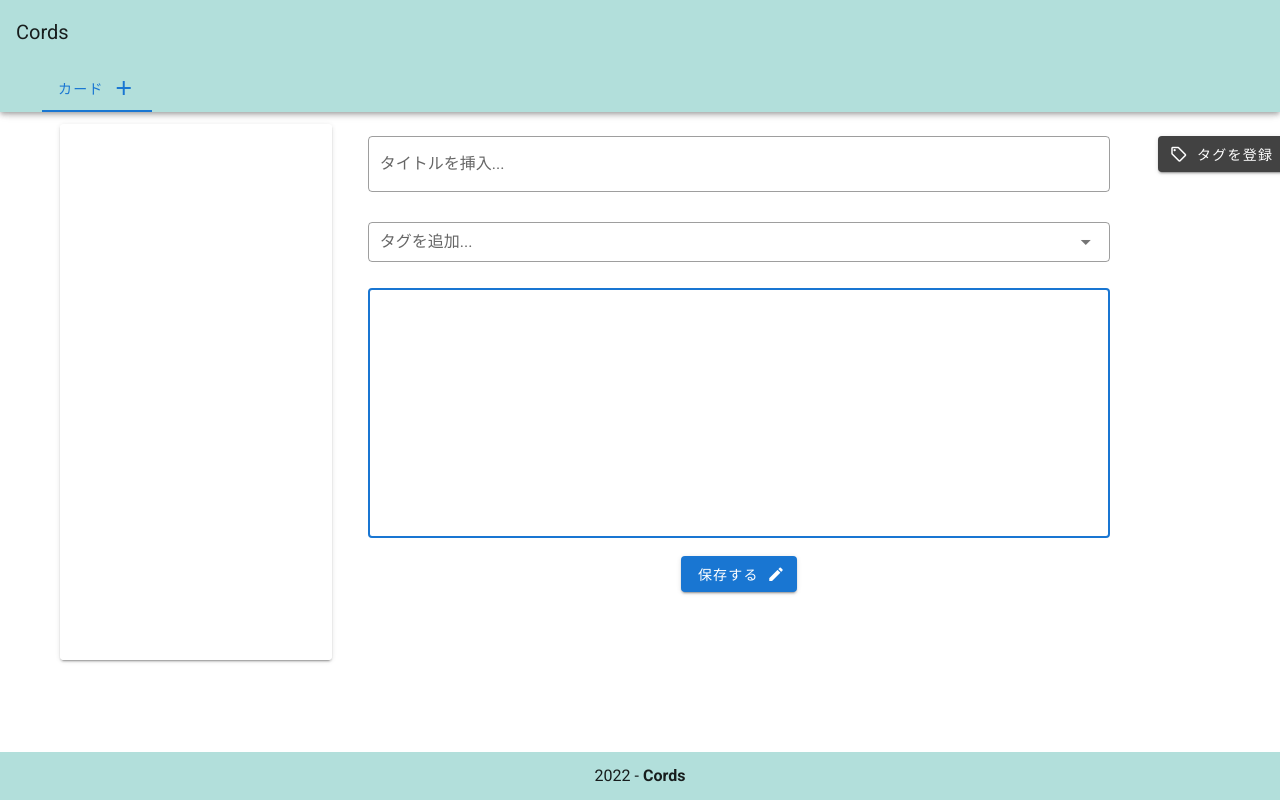
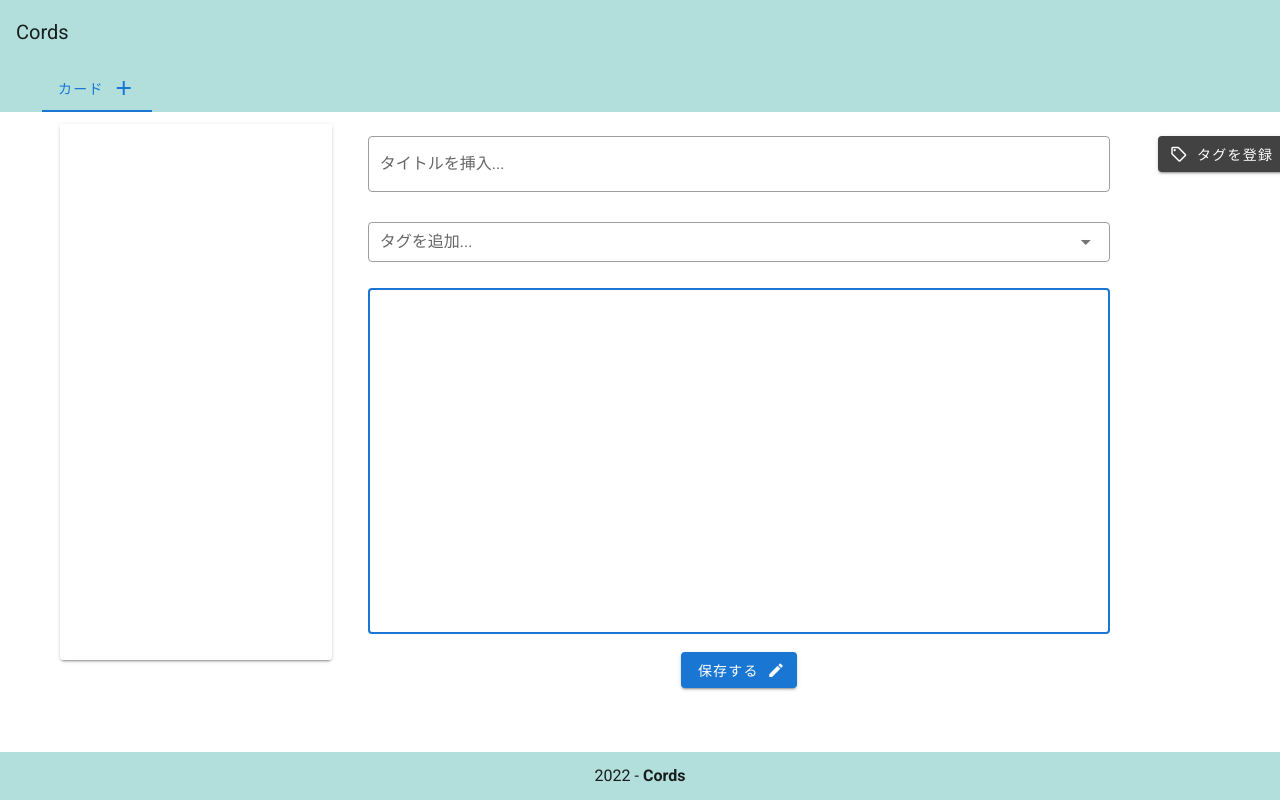
Before and after one commit to simonNozaki/cords, a Nuxt app: page / in a window 1280 px wide. Shown: the top 800 px of the page. Built offline with nearby package versions, Linux system fonts and the light colour scheme.

Commit message:
chore: レイアウトの小さい変更

```diff
--- a/components/AppHeader.vue
+++ b/components/AppHeader.vue
@@ -2,6 +2,7 @@
   <v-app-bar
     app
     class="teal lighten-4"
+    flat
   >
     <v-app-bar-title> Cords </v-app-bar-title>
 
--- a/components/MainCardsList.vue
+++ b/components/MainCardsList.vue
@@ -2,7 +2,8 @@
   <v-list
     dense
     nav
-    min-height="536"
+    height="536"
+    class="force-size"
   >
     <v-list-item
       v-for="note in notes"
@@ -52,3 +53,9 @@ export default {
   },
 }
 </script>
+
+<style scoped>
+.force-size {
+  overflow-y: auto;
+}
+</style>
--- a/components/MainTextForm.vue
+++ b/components/MainTextForm.vue
@@ -16,13 +16,13 @@
     </v-select>
     <v-textarea
       v-model="body"
-      auto-grow
       autofocus
       flat
+      no-resize
       full-width
       outlined
       solo
-      rows="10"
+      rows="12"
       class="textarea-editor-font"
     ></v-textarea>
     <v-row>
@@ -90,6 +90,7 @@ export default {
       this.$store.commit('notes/add', note);
       this.saveResultSnackBar = true;
       this.snackBarText = 'メモが保存されました';
+      this.body = '';
     }
   }
 }
```
